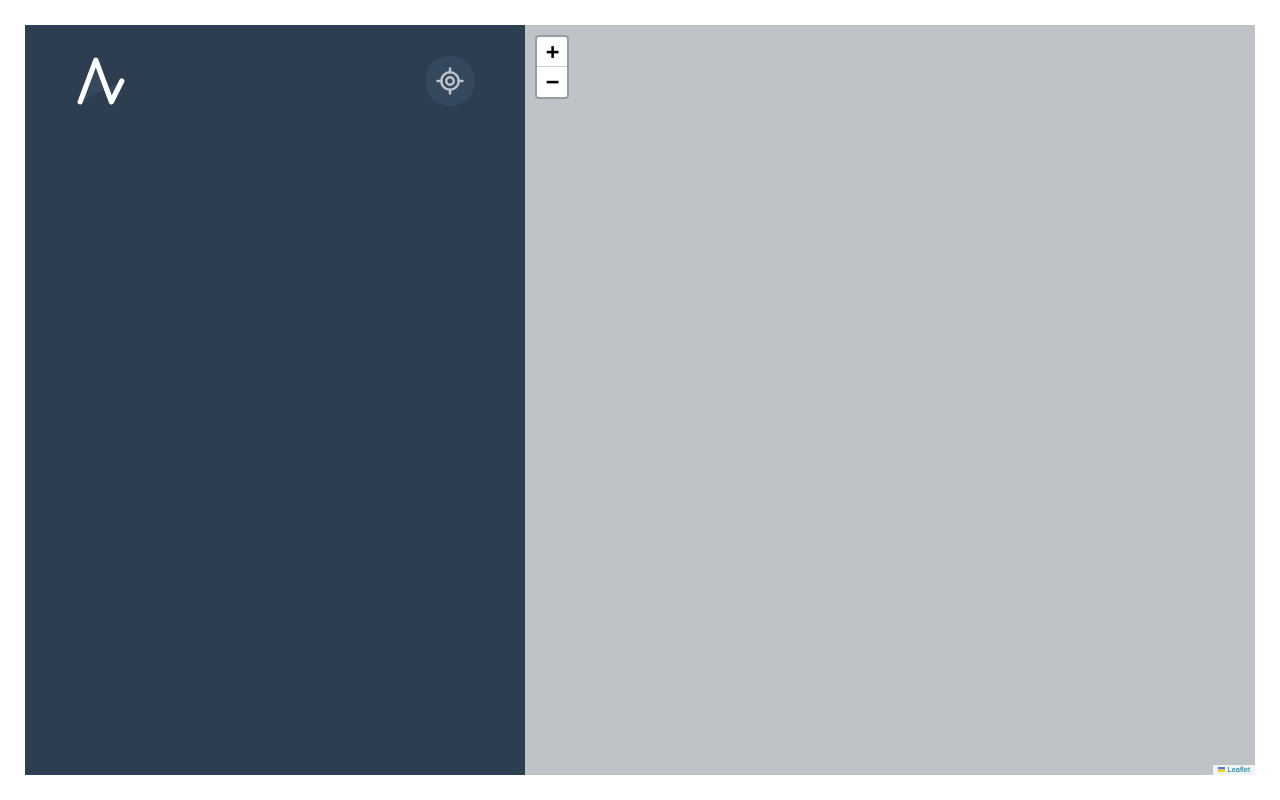
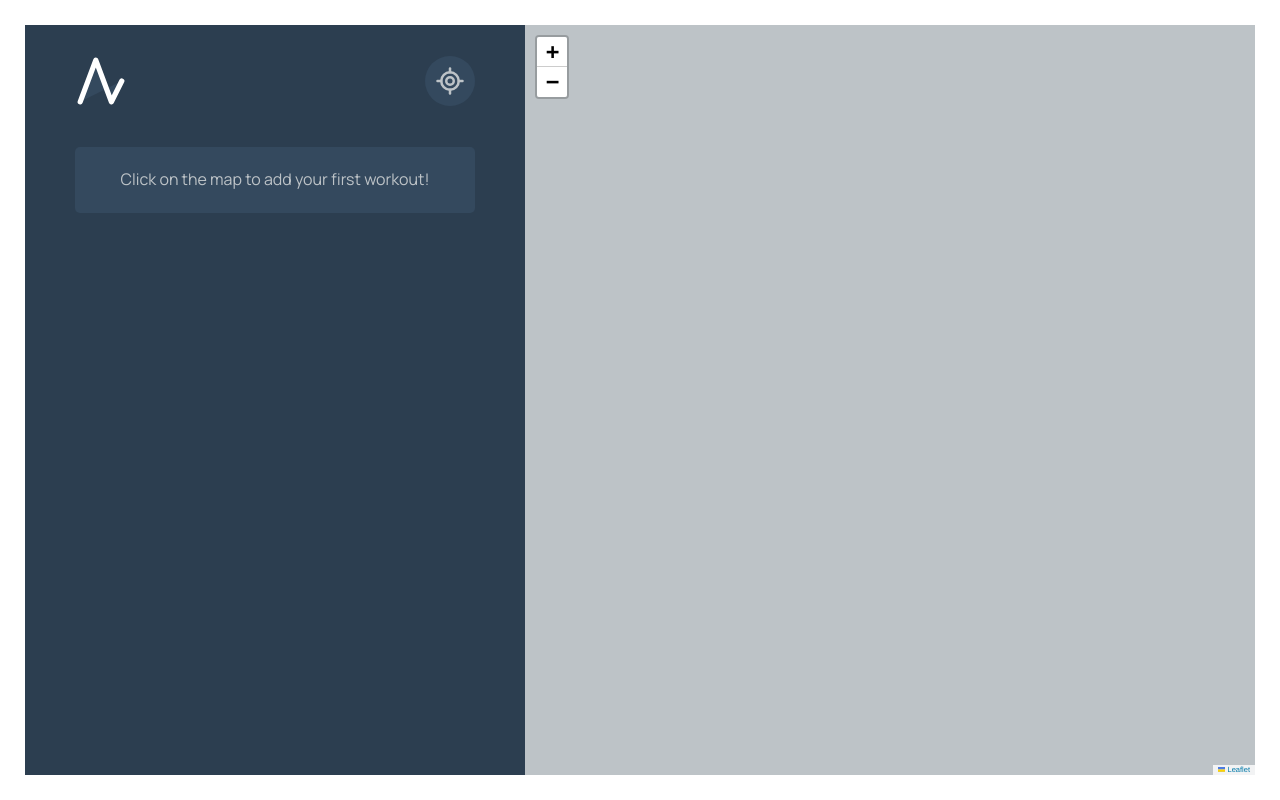
Before and after one commit to luiisca/Mapty, a website: page public/index.html in a window 1280 px wide. Drawn offline with nearby package versions, Linux system fonts and the light colour scheme.

Commit message:
feat: add cta

```diff
--- a/public/index.html
+++ b/public/index.html
@@ -19,7 +19,7 @@
     let COORDS = [];
   </script>
   <script defer src="script.js"></script>
-  <title>mapty // Map your workouts</title>
+  <title>TrekTrack // Your Workout Mapper</title>
 </head>
 
 <body>
@@ -48,6 +48,9 @@
     <div class="toast hidden"></div>
 
     <ul class="workouts">
+      <div class="cta-container hidden">
+        <p class="cta-text">Click on the map to add your first workout!</p>
+      </div>
       <form class="form hidden">
         <div class="form__row">
           <label class="form__label">Type</label>
--- a/public/script.js
+++ b/public/script.js
@@ -5,7 +5,7 @@ const popover = document.querySelector('.popover');
 const toast = document.querySelector('.toast');
 const form = document.querySelector('.form');
 const containerWorkouts = document.querySelector('.workouts');
-const workoutDeleteBtn = document.querySelector('.workout__delete')
+const ctaContainer = document.querySelector('.cta-container');
 const inputType = document.querySelector('.form__input--type');
 const inputDistance = document.querySelector('.form__input--distance');
 const inputDuration = document.querySelector('.form__input--duration');
@@ -101,6 +101,7 @@ class App {
 
   constructor() {
     this._loadData();
+    this._updateCtaVisibility();
 
     this._updateHistory();
     this._loadMap.bind(this)();
@@ -276,6 +277,7 @@ class App {
     this._hideForm();
     //save data into local storage
     this._saveData();
+    this._updateCtaVisibility();
   }
 
   /**
@@ -404,6 +406,15 @@ class App {
 
     // Update local storage
     this._saveData();
+    this._updateCtaVisibility();
+  }
+
+  _updateCtaVisibility() {
+    if (this.#workouts.length === 0) {
+      ctaContainer.classList.remove('hidden');
+    } else {
+      ctaContainer.classList.add('hidden');
+    }
   }
 
   _saveData() {
--- a/public/style.css
+++ b/public/style.css
@@ -346,3 +346,16 @@ a:visited {
     transform: scale(1);
   }
 }
+
+.cta-container {
+  text-align: center;
+  padding: 2rem;
+  background-color: var(--color-dark--2);
+  border-radius: 5px;
+  margin-bottom: 1.75rem;
+}
+
+.cta-text {
+  font-size: 1.6rem;
+  color: var(--color-light--1);
+}
```
